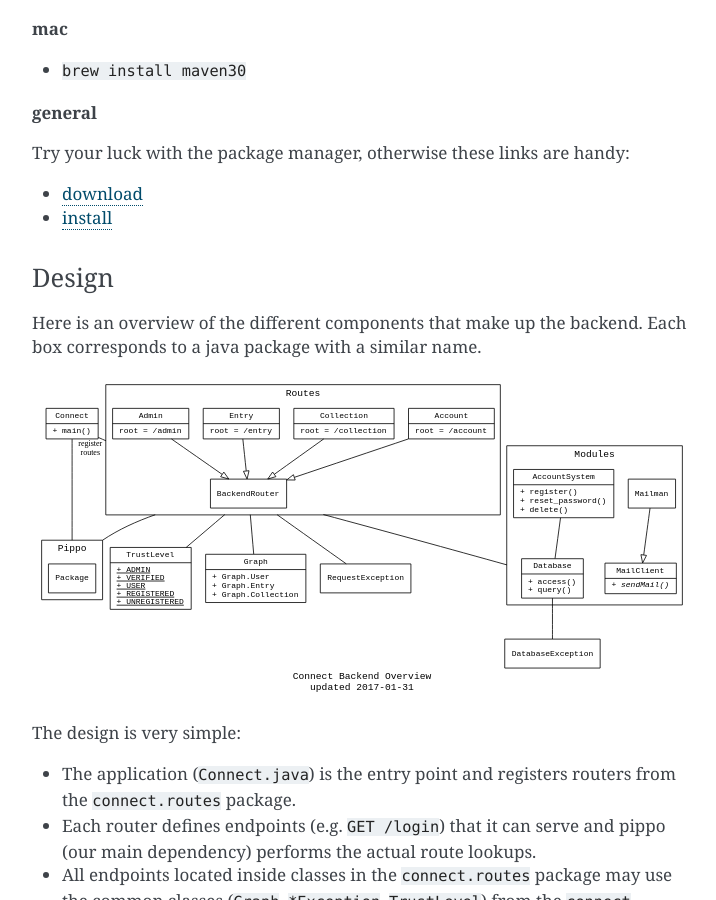
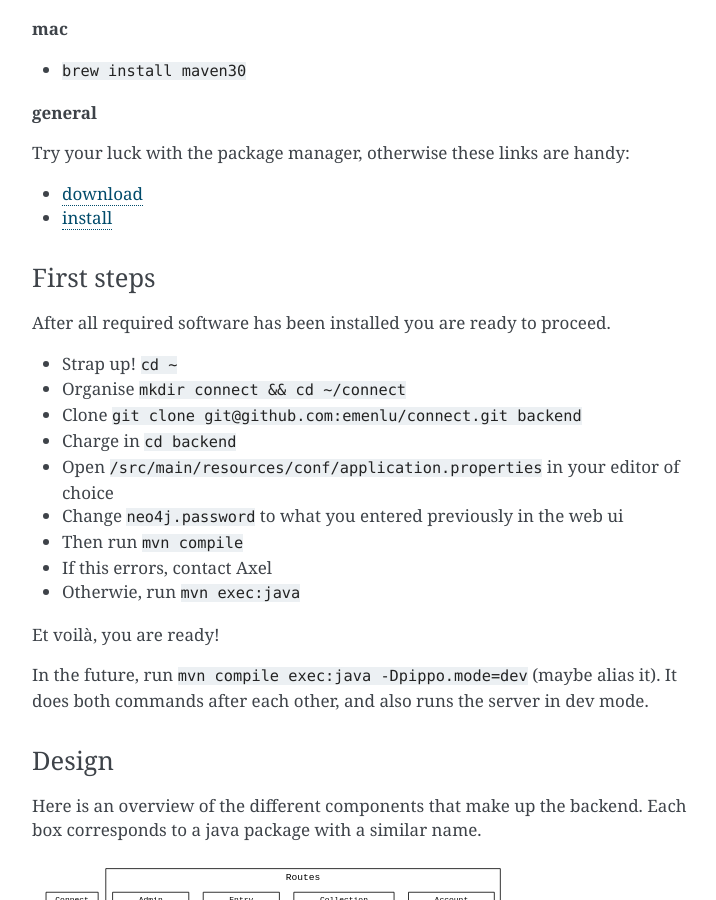
Before and after one commit to sergiorico/backend, a Sphinx documentation site: the page built from docs/dev-docs/getting-started.md, in a window 1280 px wide and 900 px high, scrolled down 1836 px. Shown: the whole window, without its empty margins (388-1104 px from the left). Built offline with Sphinx 7.4.7, drawn with Linux system fonts in a browser that asks for light colours.

Commit message:
Add more installation notes

```diff
--- a/docs/dev-docs/getting-started.md
+++ b/docs/dev-docs/getting-started.md
@@ -67,6 +67,24 @@ Maven is a java package manager, amongst other things. We use version 3.
 Try your luck with the package manager, otherwise these links are handy:
  - [download](https://maven.apache.org/download.cgi)
  - [install](https://maven.apache.org/install.html)
+
+### First steps
+
+After all required software has been installed you are ready to proceed.
+
+ - Strap up! `cd ~`
+ - Organise `mkdir connect && cd ~/connect`
+ - Clone `git clone git@github.com:emenlu/connect.git backend`
+ - Charge in `cd backend`
+ - Open `/src/main/resources/conf/application.properties` in your editor of choice
+ - Change `neo4j.password` to what you entered previously in the web ui
+ - Then run `mvn compile`
+ - If this errors, contact Axel
+ - Otherwie, run `mvn exec:java`
+
+Et voilà, you are ready!
+
+In the future, run `mvn compile exec:java -Dpippo.mode=dev` (maybe alias it). It does both commands after each other, and also runs the server in dev mode.
 
 ### Design
 
```
